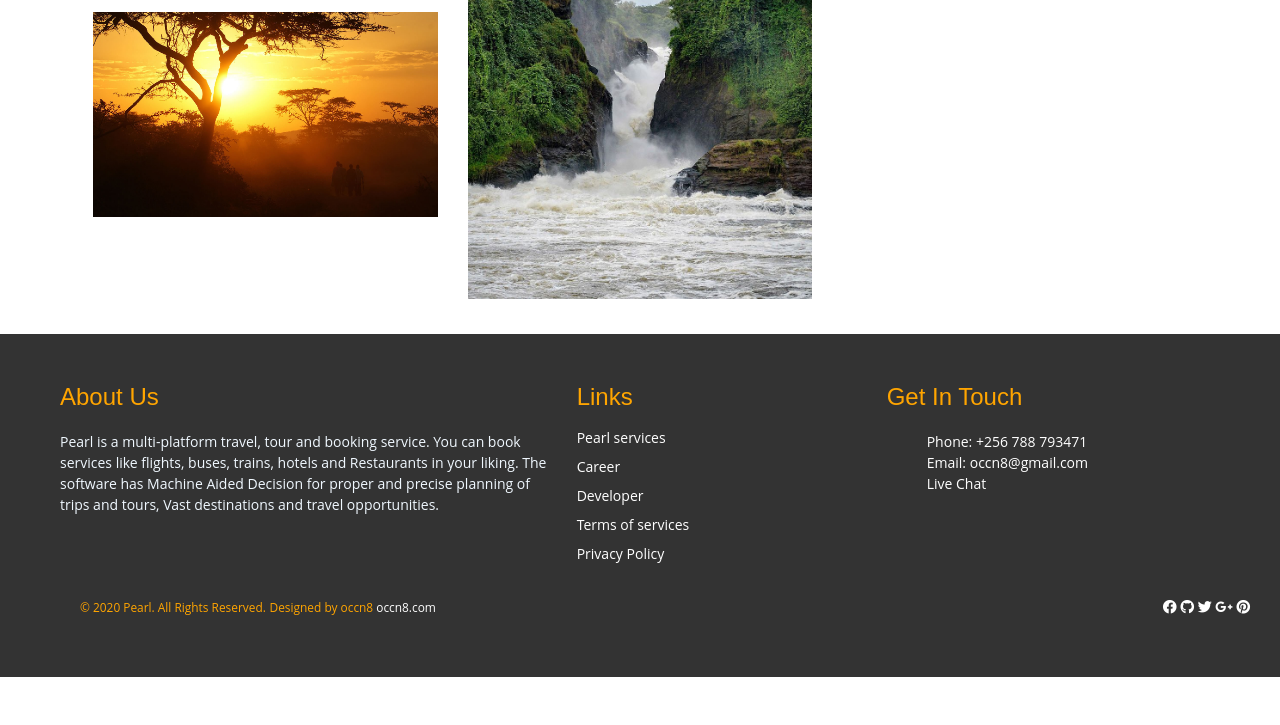
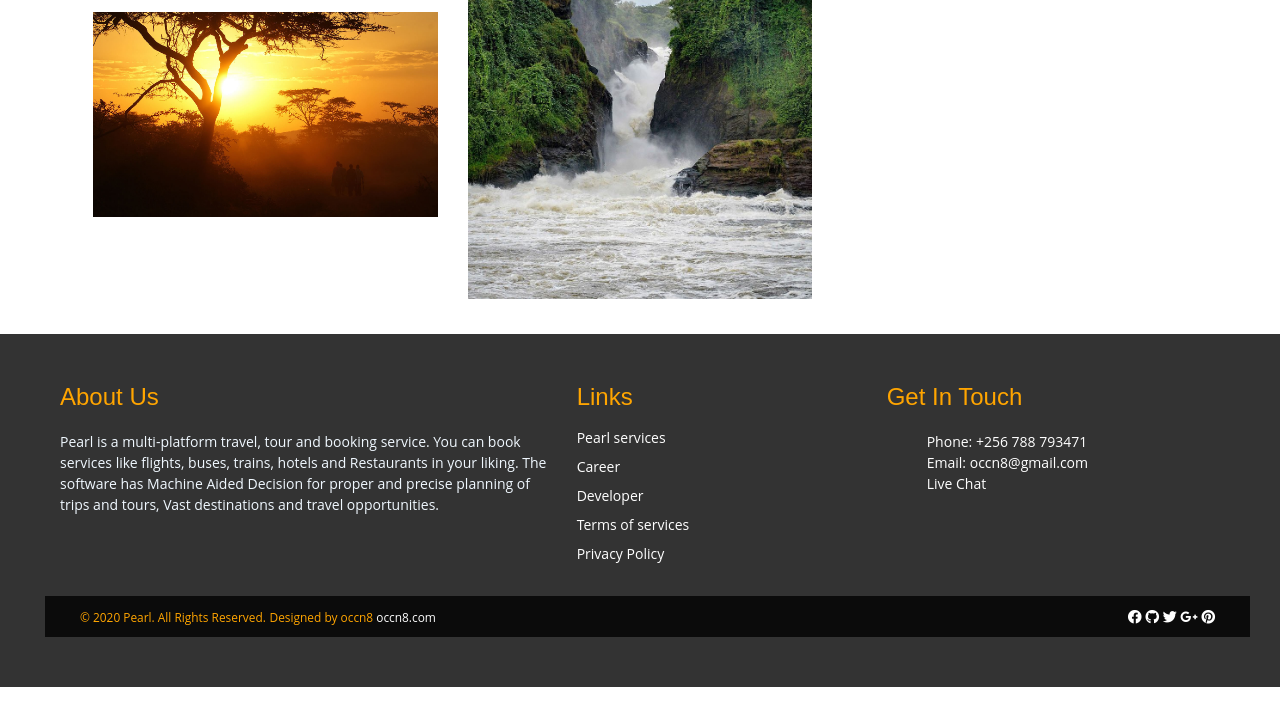
Before and after one commit to occn8/uid, a plain HTML site: page index.html in a window 1280 px wide. Shown: the part 1993-2718 px from the top of the page. Drawn offline with Linux system fonts and the light colour scheme.

Commit message:
tweaks..

```diff
--- a/css/style.css
+++ b/css/style.css
@@ -150,6 +150,9 @@ p{color: aliceblue;}
 .copyright{
   padding-left: 20px;
   padding-right: 20px;
+  padding-top: 10px;
+  background: rgba(0, 0, 0, 0.795);
+  margin-right: 20px;
 }
 .img-responsive{
   padding-bottom: 20px;
```
Also changed, not shown: index.html (+1 -2 lines).
